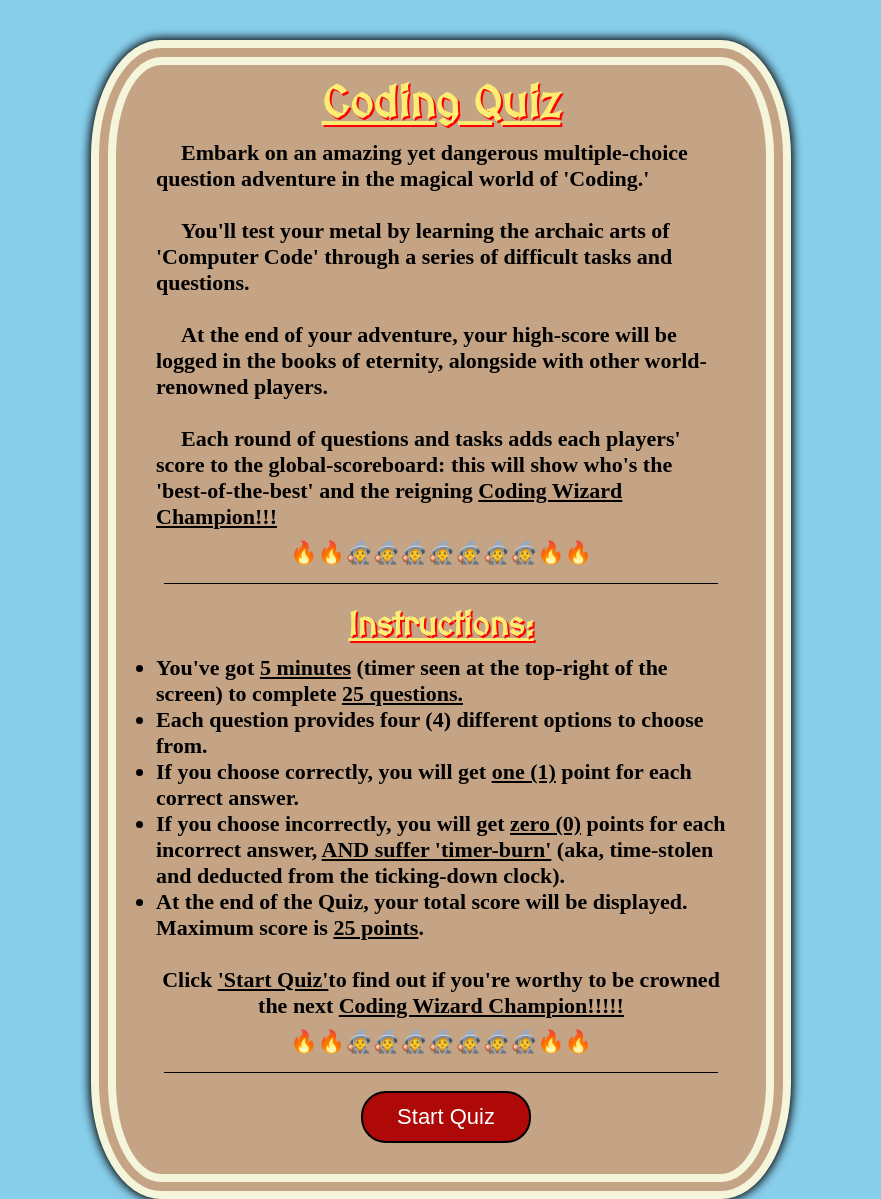
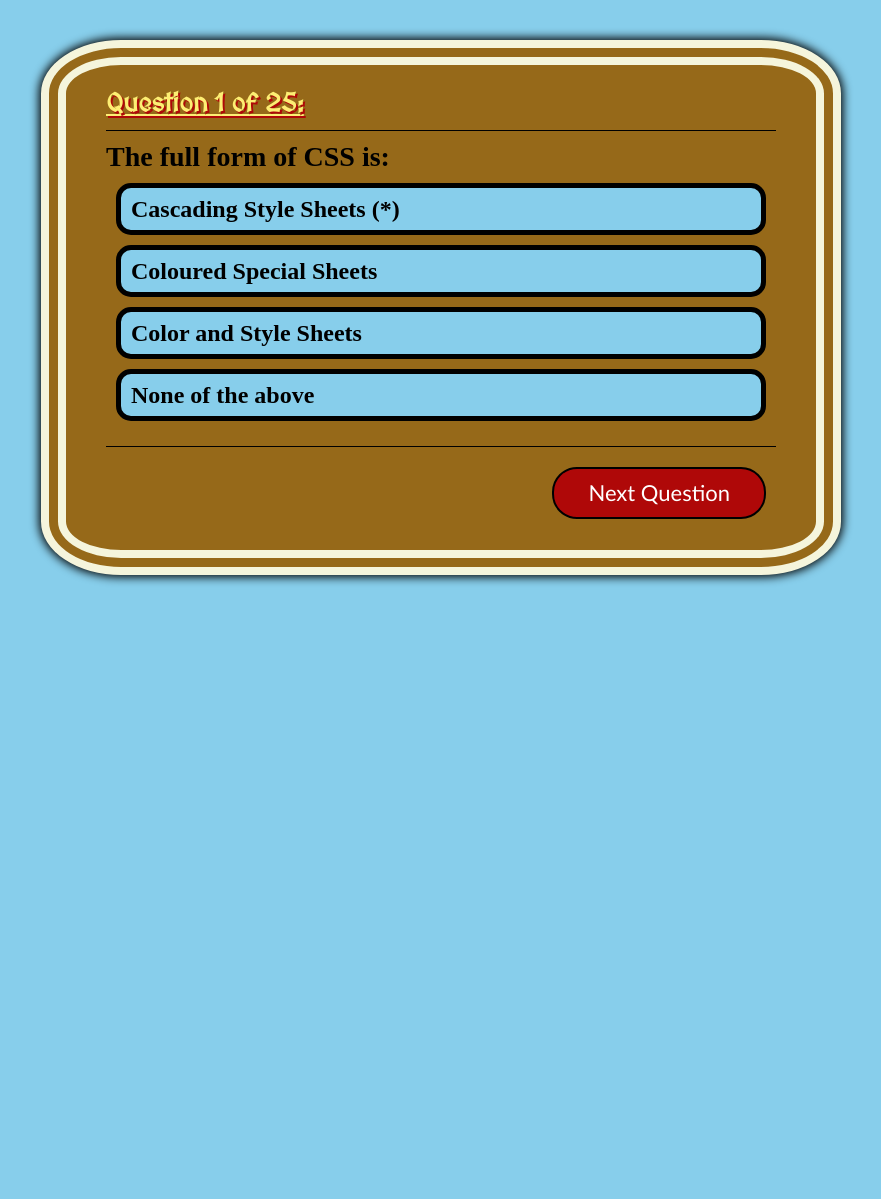
Before and after one commit to CLochstampfor60/Project4-Code-Quiz, a plain HTML site: page assets/index.html in a window 1280 px wide. Shown: the top 1199 px of the page, without its empty margins (199-1080 px from the left). After the commit the page ends 800 px from the top, so only its background shows below. Drawn offline with Linux system fonts and the light colour scheme; a script that the page names is missing; a web font is replaced by a local one.

Commit message:
just saving work

```diff
--- a/assets/index.html
+++ b/assets/index.html
@@ -19,12 +19,12 @@
   </head>
 
 <body>
-	<div class="home-box custom-box">
+	<div class="home-box custom-box hide">
+		<!-- class="hide" -->
 		<h1 class="top-p">Coding Quiz<br></h1>
 		<p style="text-indent: 25px;">Embark on an amazing yet dangerous multiple-choice question adventure in the magical world of 'Coding.'</p><br>
-		<p style="text-indent: 25px;">You'll test your metal by learning the archaic arts of 'Computer Code' through a series of difficult tasks and questions.</p><br>
-		<p style="text-indent: 25px;">At the end of your adventure, your high-score will be logged in the books of eternity, alongside with other world-renowned players.</p><br>
-		<p style="text-indent: 25px;">Each round of questions and tasks adds each players' score to the global-scoreboard: this will show who's the 'best-of-the-best' and the reigning <u>Coding Wizard Champion!!!</u></p>
+		<p style="text-indent: 25px;">You'll test your metal by learning the archaic arts of 'Computer Code' through a series of difficult tasks & questions. At the end of your adventure, your high-score will be logged in the books of eternity.</p><br>
+		<p style="text-indent: 25px;">Each round of questions & tasks adds each players' score to the global-scoreboard: this will show who's the 'best-of-the-best' and the reigning <u>Coding Wizard Champion!!!</u></p>
 
 		<p class="wizard">🔥🔥🧙🧙🧙🧙🧙🧙🧙🔥🔥</p>
 
@@ -33,20 +33,20 @@
 					<ul>
 						<li>You've got <u><span class="total-time">5 minutes</span></u> (timer seen at the top-right of the screen) to complete <u><span class="total-question">25 questions.</span></u></li>
 						<li>Each question provides four (4) different options to choose from.</li>
-						<li>If you choose correctly, you will get <u>one (1)</u> point for each correct answer.</li>
-						<li>If you choose incorrectly, you will get <u>zero (0)</u> points for each incorrect answer, <u>AND suffer 'timer-burn'</u> (aka, time-stolen and deducted from the ticking-down clock).</li>
+						<li>If you choose correctly, you will get <u>one (1)</u> point.</li>
+						<li>If you choose wrong, you will get <u>zero (0)</u> points, <br><u>AND</u> suffer <u>'timer-burn'</u> (aka, time-stolen and deducted from the ticking-down clock).</li>
 						<li>At the end of the Quiz, your total score will be displayed. Maximum score is <u>25 points</u>.</li>
 					</ul>
 				</p><br>
 
-				<p style="text-align: center;">Click <u>'Start Quiz'</u>to find out if you're worthy to be crowned the next <u>Coding Wizard Champion!!!!!</u></p>
+				<p style="text-align: center;">Click <u>'Start Quiz'</u>to find out if you're worthy enough to be crowned the next <u>Coding Wizard Champion!!!!!</u></p>
 				<p class="wizard">🔥🔥🧙🧙🧙🧙🧙🧙🧙🔥🔥</p>
 			<div class="btn-container">
 				<button type ="button" class="btn">Start Quiz</button>
 			</div>
 		</div>
 
-		<div class="quiz-box custom-box hide">
+		<div class="quiz-box custom-box" >
 				<div class="question-number">
 					Question 1 of 25:
 				</div>
@@ -71,7 +71,6 @@
 					<div></div>
 					<div></div>
 					<div></div>
-
 				</div>
 
 		<!-- </button> -->
--- /dev/null
+++ b/assets/script.js
@@ -0,0 +1,22 @@
+const startButton = document.getElementById('start-btn');
+const quizBoxElement = document.getElementsByClassName('quiz-box')
+
+startButton.addEventListener('click', startQuiz);
+
+function startQuiz() {
+	console.log('Started');
+	startButton.classList.add('hide');
+	quizBoxElement = document.getElementsByClassName.remove('hide')
+}
+
+function startGame {
+
+}
+
+function setNextQuestion {
+
+}
+
+function selectAnswer {
+
+}
--- a/assets/style.css
+++ b/assets/style.css
@@ -28,7 +28,7 @@ body {
 
 .custom-box{
 	max-width: 700px;
-	background-color: #C4A484;
+	background-color: #966919;
 	margin: 40px auto;
 	padding: 15px 40px 15px 40px;
 	border-radius: 10%;
@@ -92,6 +92,7 @@ margin: 0;
   color: var(--btn-text);
   /* display: inline-block; */
   font-size: 22px;
+	font-family: 'Gill Sans', 'Gill Sans MT', Calibri, 'Trebuchet MS', sans-serif;
   line-height: 20px;
   margin: 10px 10px 16px 20px;
   padding: 14px 34px;
@@ -118,12 +119,13 @@ margin: 0;
 
 /* Progress tracker within the game. */
 .quiz-box .question-number {
-	font-size: 22px;
+	font-size: 26px;
 	font-family: var(--title-font);
+	font-weight: bold;
 	text-align: left;
 	text-decoration: underline;
 	color: #FDEE73;
-	text-shadow: 1px 1px hsl(360, 91%, 36%);
+	text-shadow: 2px 2px hsl(360, 91%, 36%);
 	border-bottom: 1px solid black;
 	padding-top: 10px;
 	padding-bottom: 10px;
@@ -177,9 +179,20 @@ cursor: pointer;
 	background-color: red;
 }
 
+/* Following adds correctly answered questions below Next Question button, not required. */
+/* .answers-indicator div{
+	height: 30px;
+	width: 30px;
+	display: inline-block;
+	background-color: #FDEE73;
+	border-radius: 50%;
+	margin-left: 3px;
+	margin-top: 10px;
+} */
+
 /* Next Question Button at the bottom left of the card. */
 .quiz-box .next-question-btn {
-	text-align: left;
+	text-align: right;
 	margin: 0;
 	padding-top: 10px;
 }
```
